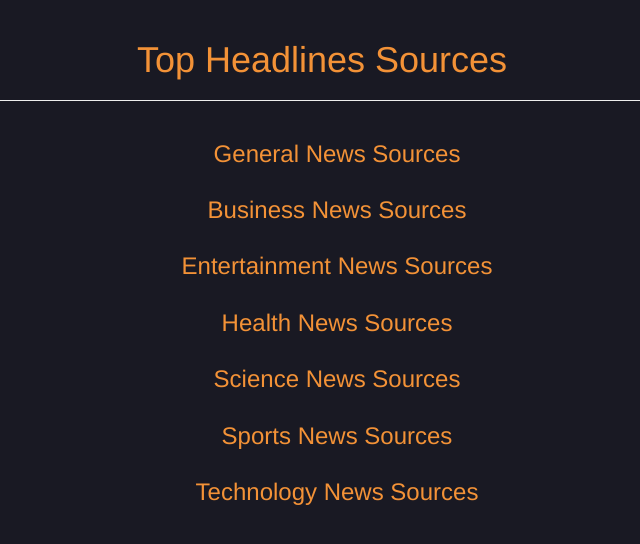
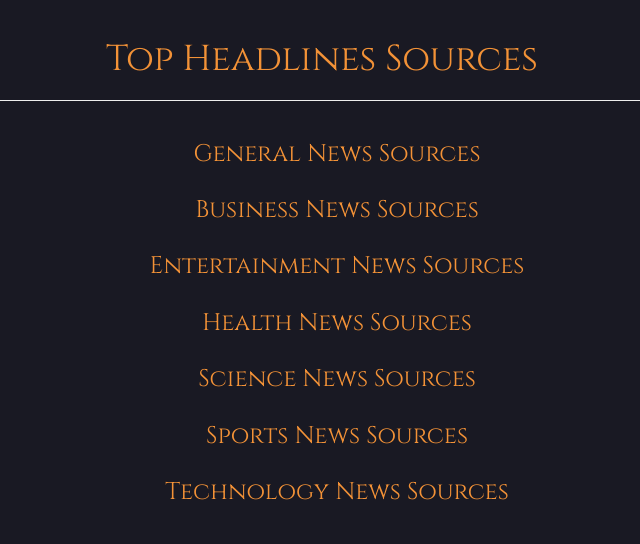
Before and after one commit to Flokots/news-app, a Flask app: template app/templates/index.html in a window 1280 px wide. Shown: the part 52-596 px from the top of the page, without its empty margins (318-958 px from the left). Run offline with Flask 2, Linux system fonts and the light colour scheme; the template is opened without the code that fills it, so the values that code supplies are empty; parts of the project's set-up code (start-up, migrations or seed data) failed here and were passed over; some libraries are stand-ins or nearby versions.

Commit message:
update fonts

```diff
--- a/app/static/css/index.css
+++ b/app/static/css/index.css
@@ -1,3 +1,5 @@
+@import url('https://fonts.googleapis.com/css2?family=Cinzel&family=Cormorant:wght@300&display=swap');
+
 body {
   background-color: #191923;
 }
@@ -9,6 +11,7 @@ body {
 h1, h2, h3 {
   color: #F39237;
   text-align: center;
+  font-family: 'Cinzel', serif;
 }
 
 .title-div {
--- a/app/templates/news.html
+++ b/app/templates/news.html
@@ -11,7 +11,7 @@
 {% block content %}
 
 <div class="container">
-  <h1>Top Headlines</h1>
+  <h1 class="text-upper">Top Headlines</h1>
   <hr>
 
   {% for news_article in news_articles %}
```
